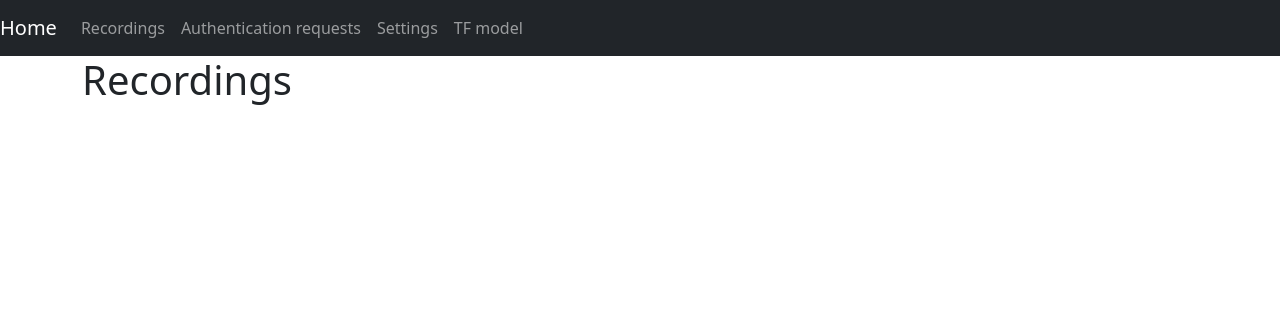
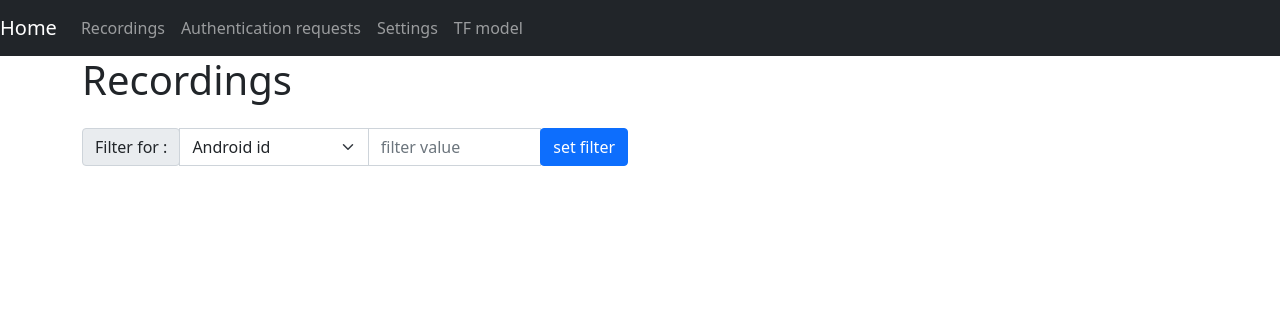
Before and after one commit to Alexsogge/MasterProject, a Python web app: template Webserver/templates/list_recordings.html in a window 1280 px wide. Shown: the top 316 px of the page. Run offline with Jinja, Linux system fonts and the light colour scheme; the template is opened without the code that fills it, so the values that code supplies are empty.

Commit message:
set session size color in settings. Added filter by meta data

```diff
--- a/Webserver/templates/list_recordings.html
+++ b/Webserver/templates/list_recordings.html
@@ -7,6 +7,24 @@
 {% block content %}
     <div class="row mb-3">
         <h1>Recordings</h1>
+    </div>
+    <div class="row mb-3">
+        <div class="col-md-6">
+            <div class="input-group">
+                 <div class="input-group-prepend">
+                     <span class="input-group-text" for="filter_selection">Filter for :</span>
+                 </div>
+                  <select class="form-select" id="filter_selection" onchange="update_filter_field()">
+                         <option value="android_id">Android id</option>
+                         <option value="tf_model">TF model</option>
+                         <option value="app_version">App version</option>
+                     </select>
+                <input type="text" id="filter_field" class="form-control" placeholder="filter value">
+                <div class="input-group-append">
+                    <button class="btn btn-primary" onclick="filter_list()">set filter</button>
+                </div>
+            </div>
+        </div>
     </div>
         {% for record in sorting %}
             <div class="row rec-entry">
@@ -18,4 +36,47 @@
                 <div class="col-md-1 mr-auto"><a class="btn btn-danger" href="{{url_for('views.delete_recording', recording=record)}}">Delete</a></div>
             </div>
         {% endfor %}
+
+    <script>
+        const current_filter = {{ current_filter|tojson }};
+
+        function filter_list(){
+            let url = window.location.href;
+            const filter_param = document.getElementById('filter_selection').value;
+            const filter_value = document.getElementById('filter_field').value;
+
+            current_filter[filter_param] = filter_value;
+            if (filter_value === "")
+                delete current_filter[filter_param];
+            let params = '?';
+            console.log(current_filter);
+            for (let key in current_filter) {
+              params += key + '=' + current_filter[key];
+              params += '&';
+            }
+            params = params.slice(0, -1);
+            if (url.indexOf('?') > -1){
+                url = url.slice(0, url.indexOf('?')-1)
+            }
+            url += params
+            window.location.href = url;
+        }
+
+        function update_filter_field(){
+            console.log(current_filter);
+            const selected_filter = document.getElementById('filter_selection').value;
+            console.log(selected_filter);
+            if (selected_filter in current_filter){
+                document.getElementById('filter_field').value = current_filter[selected_filter];
+            } else {
+                document.getElementById('filter_field').value = '';
+            }
+        }
+
+        document.addEventListener('DOMContentLoaded', function() {
+            update_filter_field();
+        }, false);
+
+
+    </script>
 {% endblock %}
--- a/Webserver/templates/settings.html
+++ b/Webserver/templates/settings.html
@@ -12,6 +12,8 @@
                 {% if value|is_boolean %}
                     <input type="checkbox" class="form-check-input" name="{{ key }}" id="input_{{ key }}"
                            {{ value|render_is_checked }}>
+                {% elif value|is_number %}
+                    <input type="number" class="form-control" name="{{ key }}" id="input_{{ key }}" value="{{ value }}">
                 {% else %}
                     <input type="text" class="form-control" name="{{ key }}" id="input_{{ key }}" value="{{ value }}">
                 {% endif %}
--- a/Webserver/tools.py
+++ b/Webserver/tools.py
@@ -105,9 +105,9 @@ def get_session_size(path):
 
 
 def get_size_color(size):
-    if size < 100000:
+    if size < config.session_size_red:
         return 'red'
-    if size < 1000000:
+    if size < config.session_size_orange:
         return 'orange'
     return 'black'
 
```
Also changed, not shown: Webserver/config.py (+7 -3 lines), Webserver/templates/show_recording.html (+22 -0 lines), Webserver/views.py (+40 -3 lines).
